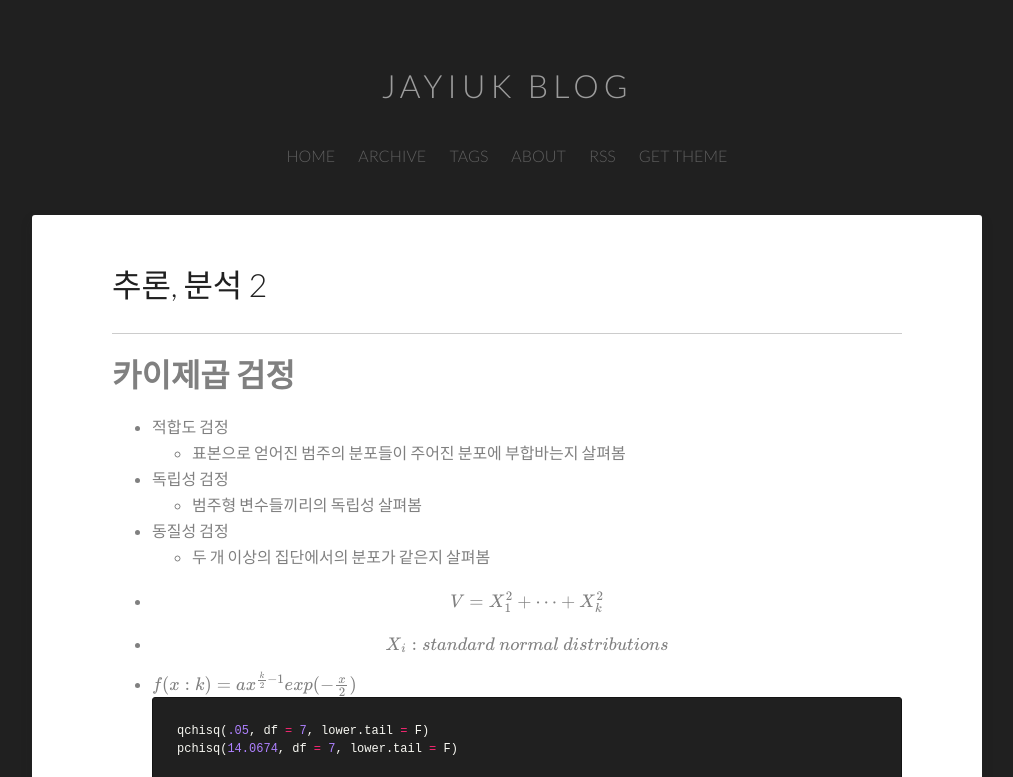
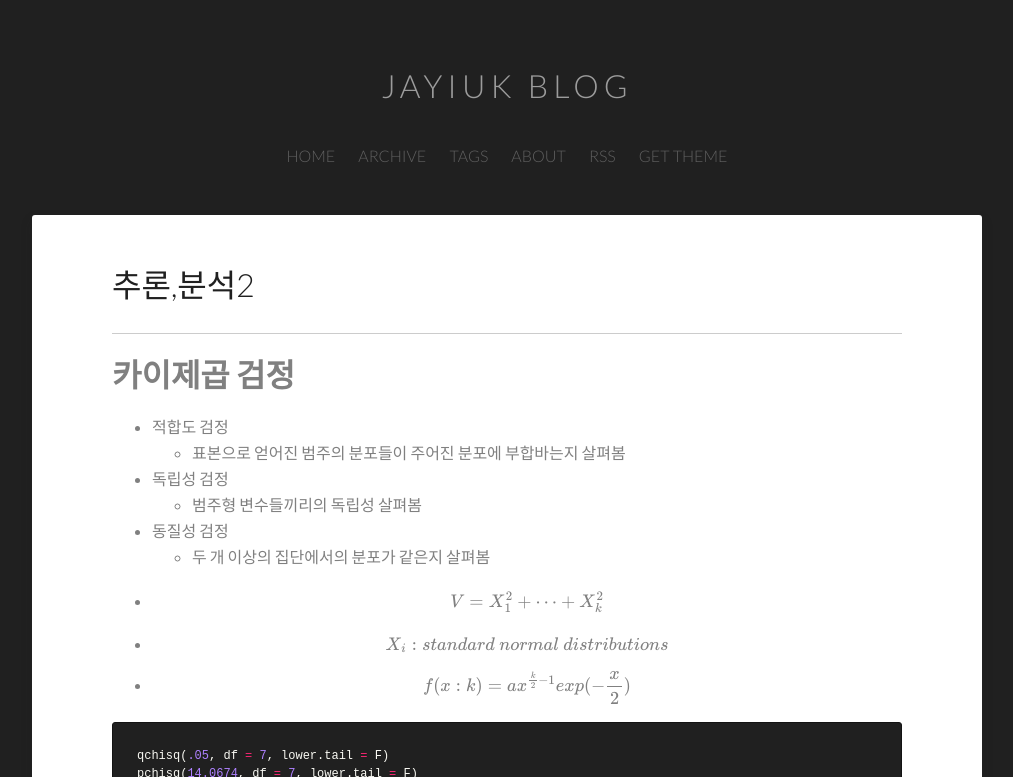
Before and after one commit to jayiuk/jayiuk.github.io, a Jekyll site: the page built from _posts/2023-12-10-12주차_강의.md, in a window 1280 px wide and 900 px high, cut to the strip 0-777 px from the top of the window. Shown: the whole strip, without its empty margins (133-1146 px from the left). Built offline with Jekyll 4.4.1, drawn with Linux system fonts in a browser that asks for light colours; formulas are drawn with MathJax 3; comment, search, counter and statistics services are not loaded.

Commit message:
12주차 수정

````diff
--- a/_posts/2023-12-10-12주차_강의.md
+++ b/_posts/2023-12-10-12주차_강의.md
@@ -1,7 +1,7 @@
 ---
 layout : post
 categories : statistics, R
-title : 추론, 분석 2
+title : 추론,분석2
 tags : [statistics, R]
 date-string : December 10, 2023
 ---
@@ -16,10 +16,12 @@ date-string : December 10, 2023
  - $$V = X^2_1 + \cdots + X^2_k$$
  - $$X_i : standard\ normal\ distributions$$
  - $$f(x:k) = ax^{\frac{k}{2} - 1}exp(-\frac{x}{2})$$
+
 ```R
 qchisq(.05, df = 7, lower.tail = F)
 pchisq(14.0674, df = 7, lower.tail = F)
 ```
+
 ![alt text](https://upload.wikimedia.org/wikipedia/commons/thumb/8/8e/Chi-square_distributionCDF-English.png/500px-Chi-square_distributionCDF-English.png)
 
 ## 적합도 검정
````
